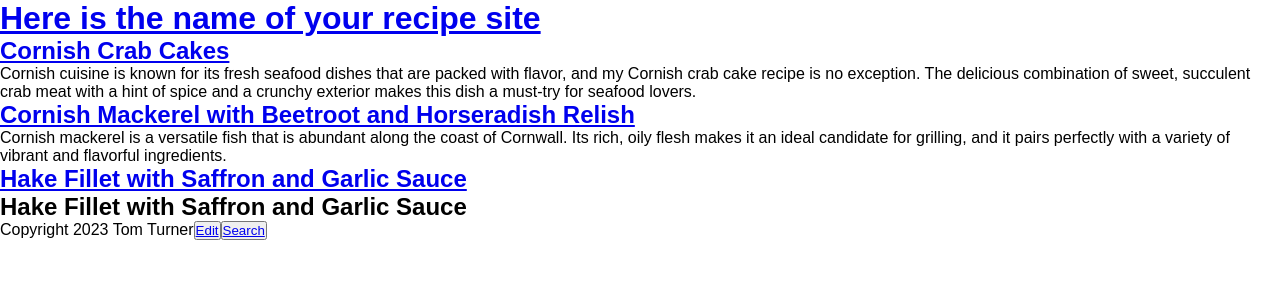
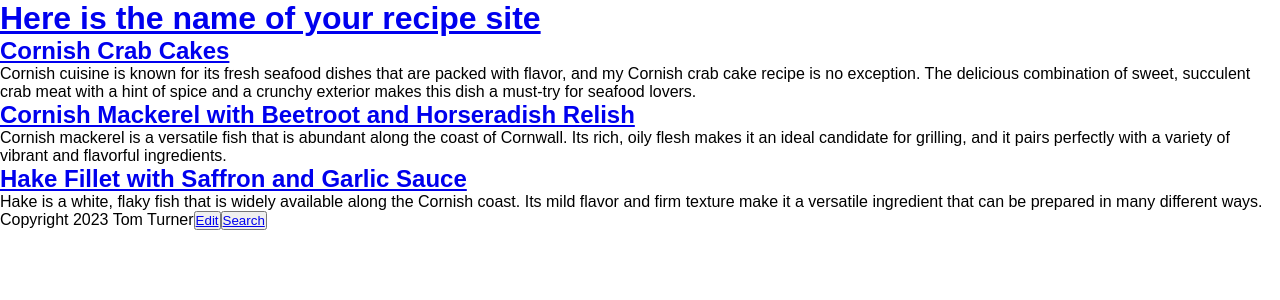
Before and after one commit to Tomturner11/CornishCatch, a Jekyll site: the page built from pages/recipelisting.md, in a window 1280 px wide. Shown: the top 300 px of the page. Built offline with Jekyll 4.4.1, drawn with Linux system fonts in a browser that asks for light colours; some of the changed lines change nothing that is shown.

Commit message:
Update Recipe “hake-fillet-with-saffron-and-garlic-sauce”

```diff
--- a/_recipes/hake-fillet-with-saffron-and-garlic-sauce.md
+++ b/_recipes/hake-fillet-with-saffron-and-garlic-sauce.md
@@ -4,9 +4,15 @@ date: 2023-03-14T17:55:02.874Z
 order: 3
 layout: recipe
 ---
-# Hake Fillet with Saffron and Garlic Sauce
+Hake is a white, flaky fish that is widely available along the Cornish coast. Its mild flavor and firm texture make it a versatile ingredient that can be prepared in many different ways.
 
-![Hake Fillet with Saffron and Garlic Sauce](../uploads/dall·e-2023-03-14-18.13.14-baked-hake-fillet-with-saffron-and-garlic-sauce.png "Generated by DALL-E 2")
+In this recipe, I showcase the delicate flavor of hake by pairing it with a luxurious saffron and garlic sauce. The sweet and aromatic saffron adds a unique depth of flavor to the sauce, while the garlic adds a sharp and savory note that perfectly complements the fish.
+
+This dish is not only delicious, but it is also visually stunning, with the bright orange hue of the saffron adding a pop of color to the plate. Whether you're looking to impress your dinner guests or simply want to indulge in a decadent and satisfying meal, my Hake Fillet with Saffron and Garlic Sauce recipe is sure to be a hit.
+
+With just a few simple ingredients and minimal preparation time, this dish is easy to prepare, making it perfect for a weeknight dinner or a special occasion. So why not give it a try and experience the bold and beautiful flavors of Cornish cuisine?
+
+![Hake Fillet with Saffron and Garlic Sauce](../uploads/dall·e-2023-03-14-18.17.38-baked-hake-fillet-with-saffron-and-garlic-sauce.png "Generated by DALL-E 2")
 
 # Ingredience
 
```
Also changed, not shown: 1 other file.
